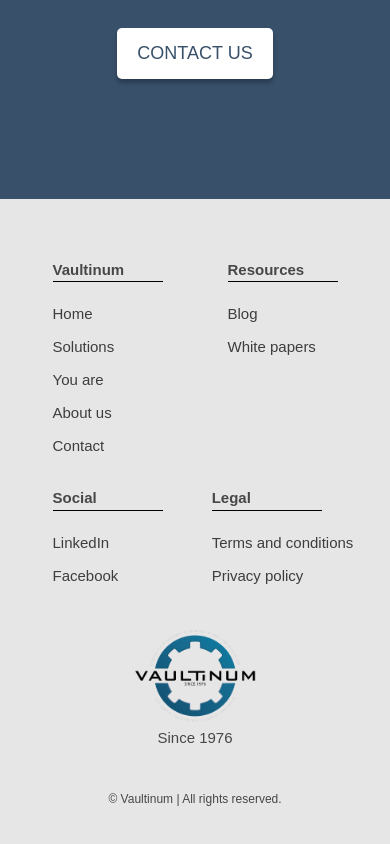
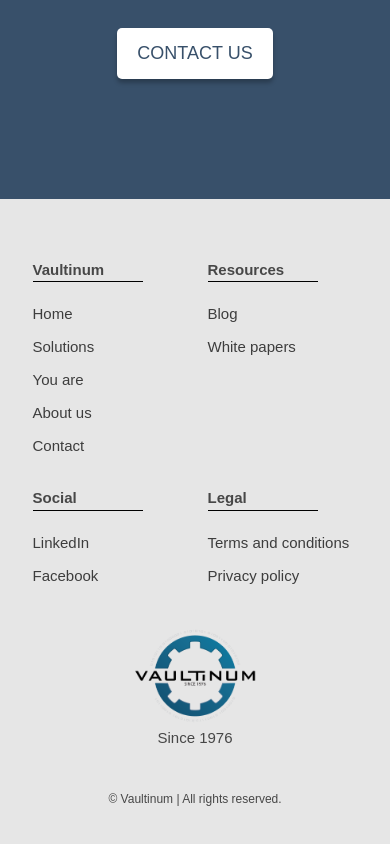
Before and after one commit to nathaner/test-temp, a Next.js app: page / in a window 390 px wide. Shown: the part 5630-6474 px from the top of the page. Built offline with nearby package versions, Linux system fonts and the light colour scheme.

Commit message:
Fix Footer alignment issue on mobile

```diff
--- a/styles/regions/footer.scss
+++ b/styles/regions/footer.scss
@@ -4,6 +4,10 @@
     font-size: 1.5rem;
     padding: 3rem 0;
     background: rgb(230, 230, 230);
+}
+
+.footer section {
+    min-width: 150px;
 }
 
 .footer .brand {
```
